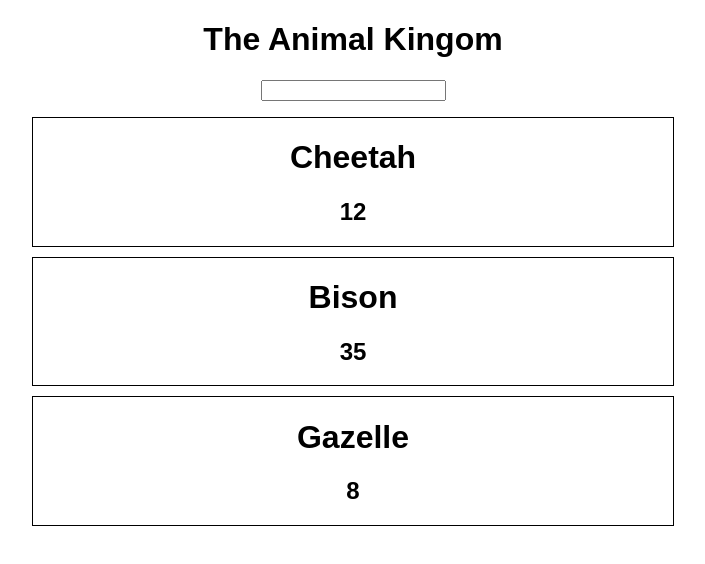
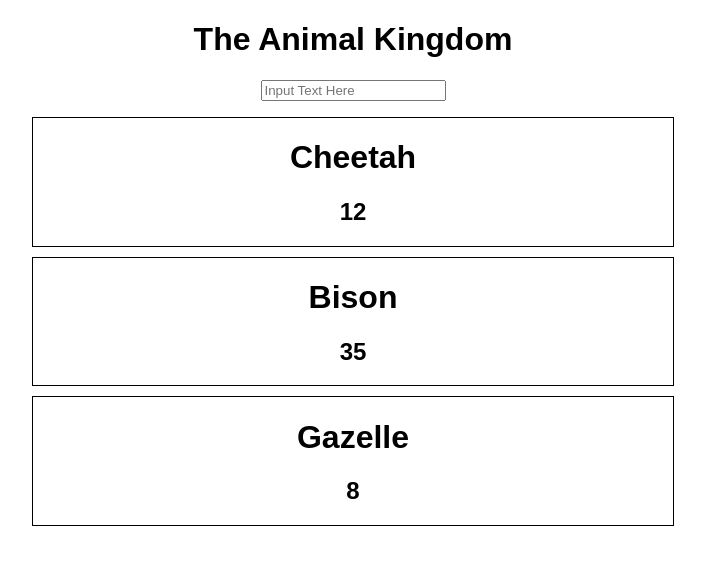
Before and after one commit to Board-Ape/under-the-hood-react, a React (Create React App) app: page / in a window 1280 px wide. Shown: the top 564 px of the page, without its empty margins (287-992 px from the left). Built offline with nearby package versions, Linux system fonts and the light colour scheme.

Commit message:
Added an Aux

```diff
--- a/src/components/AnimalContainer/AnimalContainer.js
+++ b/src/components/AnimalContainer/AnimalContainer.js
@@ -1,6 +1,7 @@
 import React, {Component} from 'react';
 import UserInput from '../UserInput/UserInput';
 import AnimalCard from '../AnimalCard/AnimalCard';
+import Aux from '../Aux/Aux';
 
 class AnimalContainer extends Component {
     constructor(props) {
@@ -31,8 +32,8 @@ class AnimalContainer extends Component {
 
     render() {
         return (
-            <div>
-                <h1>The {this.state.title} Kingom</h1>
+            <Aux>
+                <h1>The {this.state.title} Kingdom</h1>
                 <UserInput
                     title={this.state.title}
                     change={this.updateTitleHandler}
@@ -41,7 +42,7 @@ class AnimalContainer extends Component {
                     animals={ this.state.animals }
                     delete={ this.deleteCardHandler }
                 />
-            </div>
+            </Aux>
         )
     }
 }
--- /dev/null
+++ b/src/components/Aux/Aux.js
@@ -0,0 +1,3 @@
+const Aux = (props) => props.children;
+
+export default Aux;
--- a/src/components/UserInput/UserInput.js
+++ b/src/components/UserInput/UserInput.js
@@ -1,4 +1,5 @@
 import React, {Component} from 'react';
+import Aux from '../Aux/Aux';
 
 class UserInput extends Component {
     constructor(props) {
@@ -17,13 +18,14 @@ class UserInput extends Component {
 
     render() {
         return (
-            <div>
+            <Aux>
                 <input
+                    placeholder='Input Text Here'
                     value={this.state.input}
                     onChange={(event) => this.handleInputChange(event)}
                 />
                 <p>{ this.state.input }</p>
-            </div>
+            </Aux>
         )
     }
 }
```
